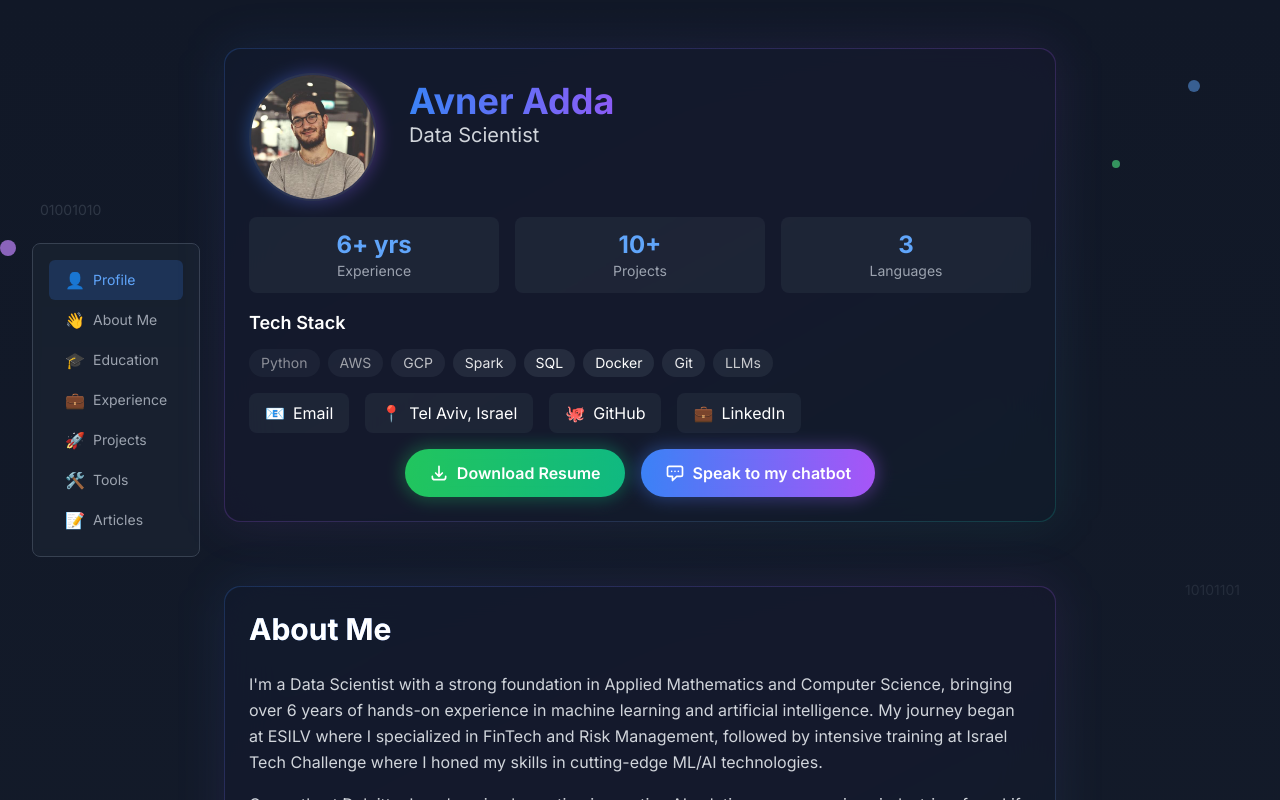
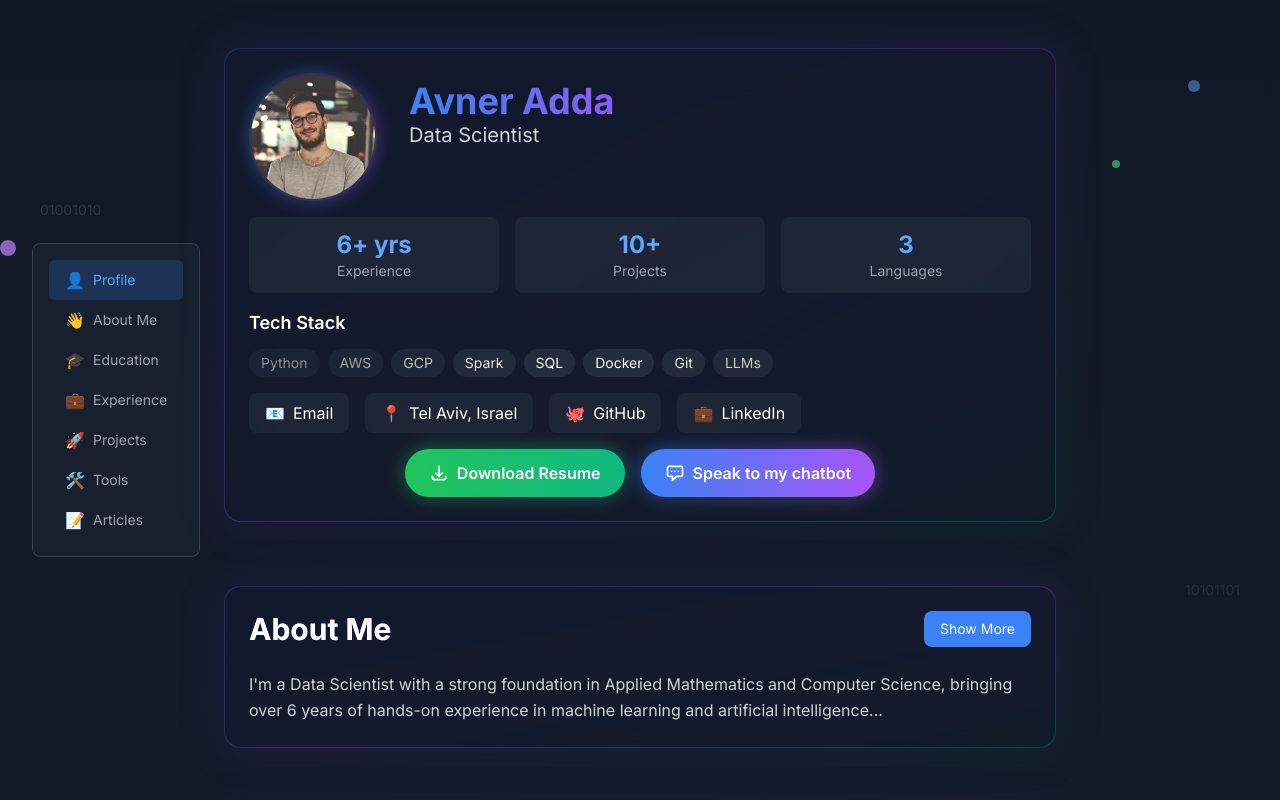
Before and after one commit to AvnerAdda/avneradda.github.io, a Next.js app: page / in a window 1280 px wide. Shown: the top 800 px of the page. Built offline with nearby package versions, Linux system fonts and the light colour scheme.

Commit message:
intro collaps

```diff
--- a/components/Introduction.tsx
+++ b/components/Introduction.tsx
@@ -1,10 +1,25 @@
+"use client";
+
+import { useState } from 'react';
+
 export default function Introduction() {
+  const [isExpanded, setIsExpanded] = useState(false);
+
   return (
     <div className="space-y-6">
+      <div className="flex justify-between items-center">
         <h2 className="text-3xl font-bold bg-clip-text text-transparent bg-gradient-to-r from-blue-400 to-purple-500">
           About Me
         </h2>
+        <button
+          onClick={() => setIsExpanded(!isExpanded)}
+          className="flex items-center gap-2 px-4 py-2 text-sm rounded-lg bg-blue-500 hover:bg-blue-600 transition-colors"
+        >
+          {isExpanded ? 'Show Less' : 'Show More'}
+        </button>
+      </div>
 
+      {isExpanded ? (
         <div className="prose prose-invert">
           <p className="text-gray-300 leading-relaxed">
             I&apos;m a Data Scientist with a strong foundation in Applied Mathematics and Computer Science,
@@ -26,6 +41,12 @@ export default function Introduction() {
             but also ethical and accessible.
           </p>
         </div>
+      ) : (
+        <p className="text-gray-300 leading-relaxed line-clamp-2">
+          I&apos;m a Data Scientist with a strong foundation in Applied Mathematics and Computer Science,
+          bringing over 6 years of hands-on experience in machine learning and artificial intelligence...
+        </p>
+      )}
     </div>
   );
 }
```
Lines whose indentation alone changed are shown as unchanged.
